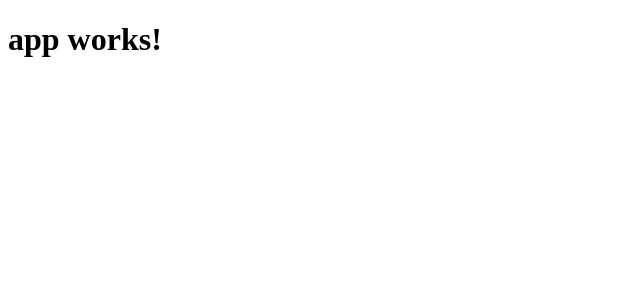
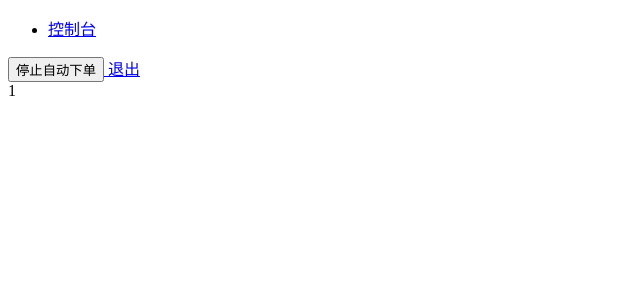
Before and after one commit to bigheadlyf/ng-stockapp, an Angular app: page /ticker/1 in a window 1280 px wide. Shown: the top 300 px of the page, without its empty margins (0-640 px from the left). Built offline with nearby package versions, Linux system fonts and the light colour scheme.

Commit message:
First change

```diff
--- a/src/app/app.module.ts
+++ b/src/app/app.module.ts
@@ -2,19 +2,34 @@ import { BrowserModule } from '@angular/platform-browser';
 import { NgModule } from '@angular/core';
 import { FormsModule } from '@angular/forms';
 import { HttpModule } from '@angular/http';
+import { RouterModule, Routes } from '@angular/router';
 
-import { AppComponent } from './app.component';
+import { HomeComponent } from './home.component';
+import { TickerComponent } from './ticker.component';
+
+const appRoutes: Routes = [
+  { path: 'ticker', component: TickerComponent },
+  { path: 'ticker/:symbols', component: TickerComponent },
+  { path: '',
+    redirectTo: '/ticker',
+    pathMatch: 'full',
+    //data: { title: 'Heroes List' }
+  },
+  //{ path: '**', component: PageNotFoundComponent }
+];
 
 @NgModule({
   declarations: [
-    AppComponent
+    TickerComponent,
+    HomeComponent
   ],
   imports: [
+    RouterModule.forRoot(appRoutes),
     BrowserModule,
     FormsModule,
     HttpModule
   ],
   providers: [],
-  bootstrap: [AppComponent]
+  bootstrap: [HomeComponent]
 })
 export class AppModule { }
--- /dev/null
+++ b/src/app/home.component.html
@@ -0,0 +1 @@
+<router-outlet></router-outlet>
--- /dev/null
+++ b/src/app/ticker.component.html
@@ -0,0 +1,24 @@
+<div class="container ticker">
+    <div class=row>
+        <div class="col-xs-4">
+            <ul class="nav nav-pills">
+                <!--<li role="presentation"><a href="./index.html">登陆</a></li>-->
+                <li role="presentation" class="active"><a href="#">控制台</a></li>
+            </ul>
+        </div>
+        <div class="col-xs-8 text-right">
+            <div class="btn-group" role="group" aria-label="...">
+                <button type="button" class="btn btn-default"><span class="glyphicon glyphicon-pause"></span> 停止自动下单</button>
+                <a [routerLink]="['/login']" class="btn btn-default"><span class="glyphicon glyphicon-log-out"></span> 退出</a>
+            </div>
+        </div>
+    </div>
+    <div id="ticker-list">
+        <div *ngFor="let t of tickers" class="row">
+            <div class="col-xs-2">{{t.symbol}}</div>
+            <div class="col-xs-8">{{t.exchange}}</div>
+            <div class="col-xs-2"></div>
+        </div>
+    </div>
+    <router-outlet></router-outlet>
+</div>
--- /dev/null
+++ b/src/app/ticker.component.ts
@@ -0,0 +1,38 @@
+import { Component, OnInit } from '@angular/core';
+import { Ticker } from './ticker';
+import { URLSearchParams } from '@angular/http';
+import { ActivatedRoute, Params } from '@angular/router';
+import { Location } from '@angular/common';
+import 'rxjs/add/operator/switchMap';
+
+@Component({
+    selector: 'app-root',
+    templateUrl: './ticker.component.html'
+})
+export class TickerComponent implements OnInit {
+    updateTimer: number;
+    //records: Record[] = [];
+    tickers = [];
+    lastUpdateTime: string;
+
+    constructor(
+        private route: ActivatedRoute,
+        private location: Location) {
+    }
+
+    updateDate() {
+
+    };
+
+    ngOnInit(): void {
+        this.route.params.subscribe((params: Params) => {
+            let symbols = params["symbols"].split(',');
+            for(var i = 0; i<symbols.length;i++){
+                this.tickers.push(new Ticker(symbols[i], ""));
+            }
+        });
+        this.updateDate();
+        this.updateTimer = window.setInterval(()=>{this.updateDate()}, 10000);
+    }
+
+}
--- /dev/null
+++ b/src/app/ticker.ts
@@ -0,0 +1,6 @@
+export class Ticker {
+  constructor(
+    public symbol: string,
+    public exchange: string
+  ) {  }
+}
```
Also changed, not shown: src/app/home.component.ts (added, +11 -0 lines).
